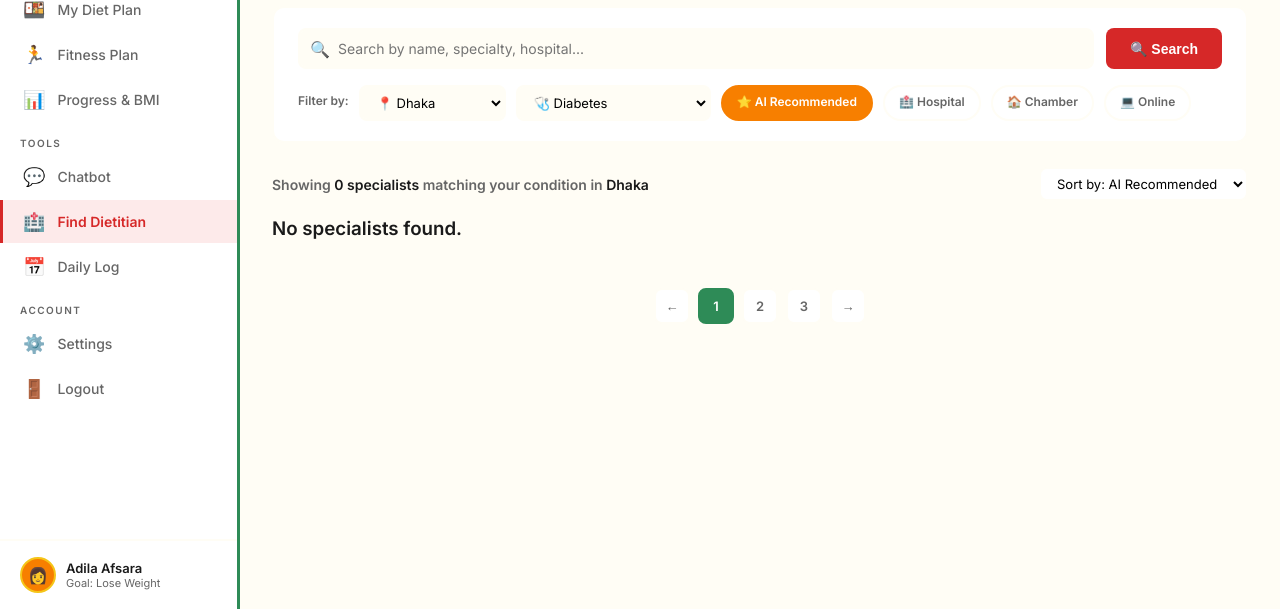
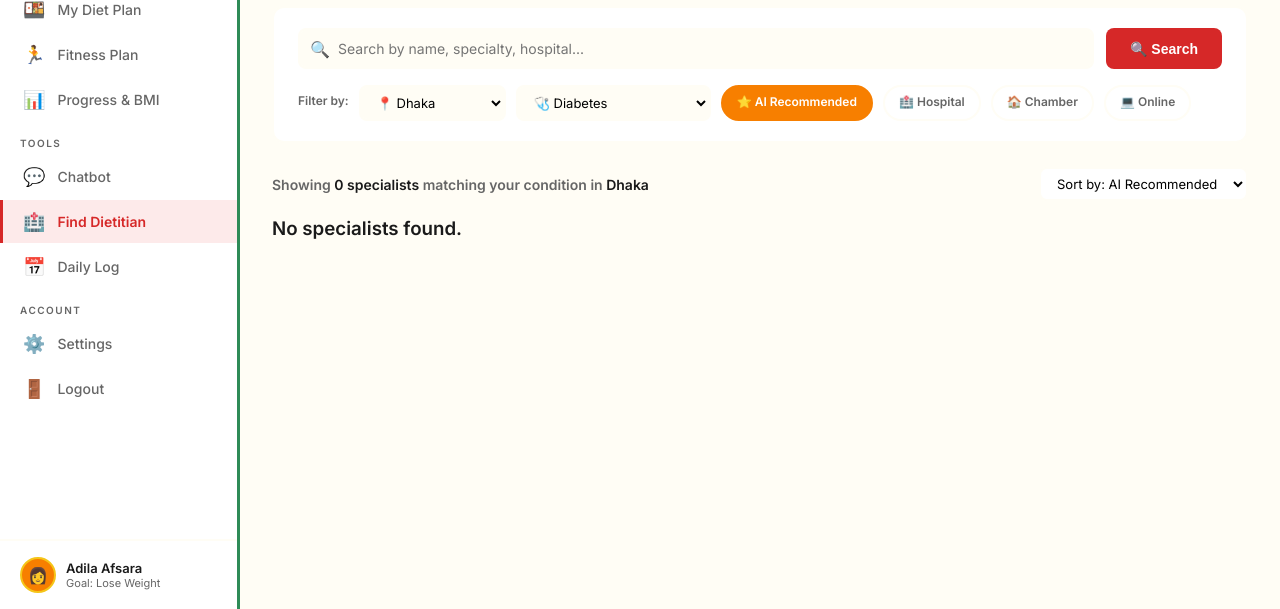
Before and after one commit to adila-afsara/Smart-Diet-Fitness-Planner, a Django app: template templates/DietMate_medical_specialist.html in a window 1280 px wide. Shown: the part 191-800 px from the top of the page. Run offline with Django 5.2, Linux system fonts and the light colour scheme; the template is opened without the code that fills it, so the values that code supplies are empty.

Commit message:
Update DietMate_medical_specialist.html

```diff
--- a/templates/DietMate_medical_specialist.html
+++ b/templates/DietMate_medical_specialist.html
@@ -347,13 +347,6 @@
 
 
       <!-- Pagination -->
-      <div class="pagination">
-        <div class="page-btn">←</div>
-        <div class="page-btn active">1</div>
-        <div class="page-btn">2</div>
-        <div class="page-btn">3</div>
-        <div class="page-btn">→</div>
-      </div>
 
     </div>
   </main>
```
